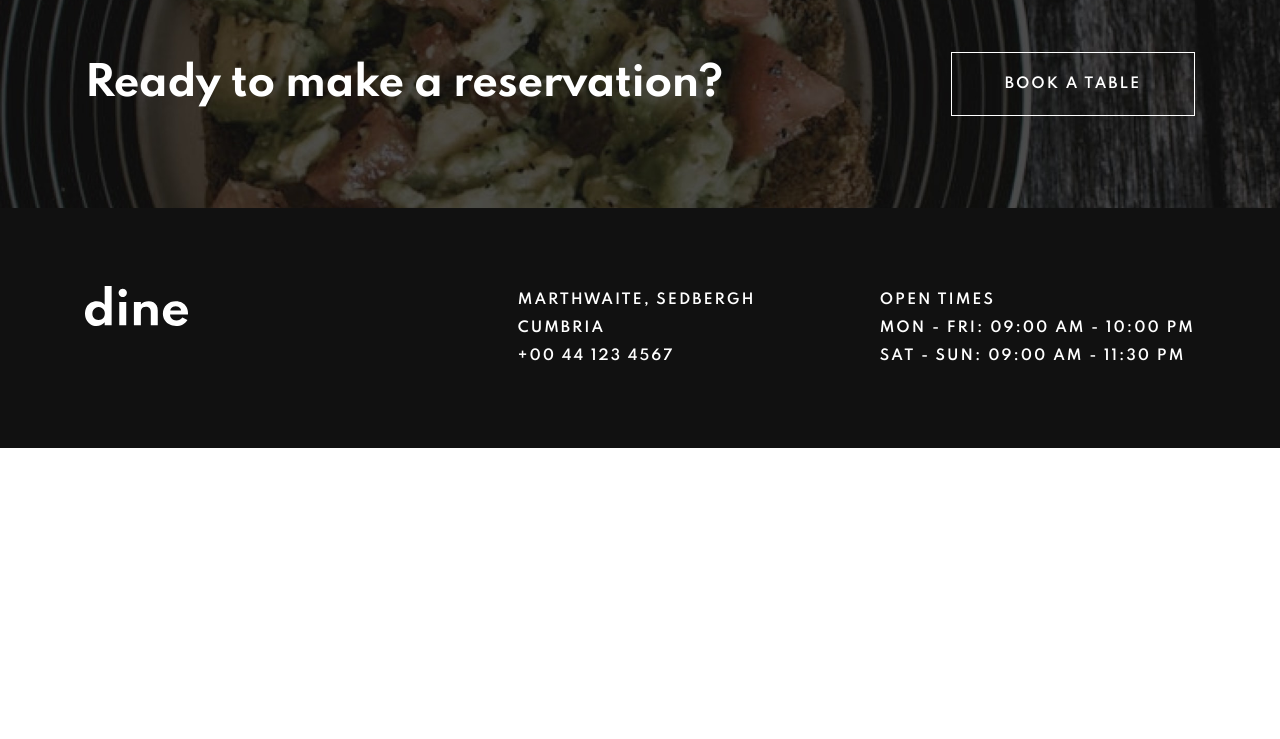
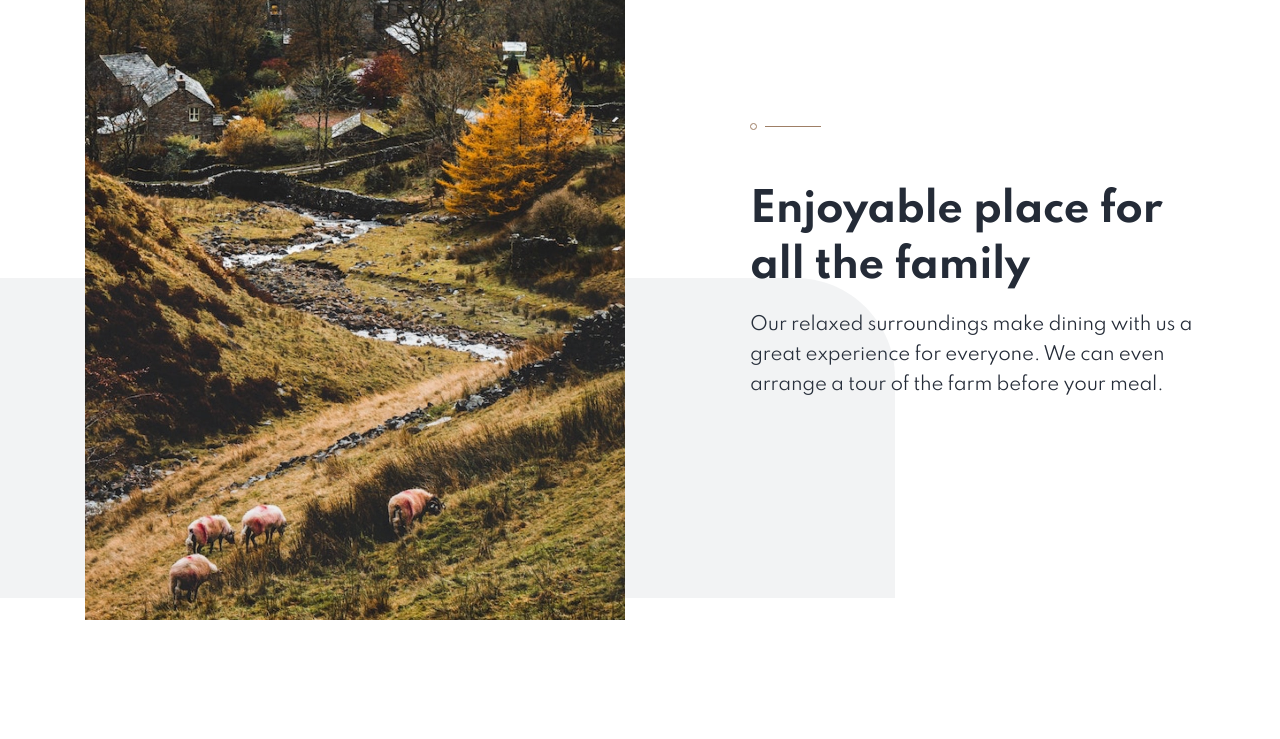
Before and after one commit to yjcyun/frontend_mentor, a React (Create React App) app in the folder intermediate/dine_restaurant_website/: page / in a window 1280 px wide. Shown: the part 860-1599 px from the top of the page. Before the commit the page ends 1308 px from the top, so only its background shows below. Built offline with nearby package versions, Linux system fonts and the light colour scheme.

Commit message:
:sparkles: Add useWindowDimensions hook, feature section

```diff
--- /dev/null
+++ b/intermediate/dine_restaurant_website/src/components/FeatureContent.tsx
@@ -0,0 +1,42 @@
+import styled from 'styled-components';
+
+import { ReactComponent as Divide } from '../assets/patterns/pattern-divide.svg';
+
+interface FeatureContentProps {
+  title: string;
+  description: string;
+  dark?: boolean;
+}
+
+const StyledFeatureContent = styled.div<{ dark: boolean }>`
+  width: 445px;
+  color: ${(props) => (props.dark ? 'var(--white)' : 'inherit')};
+
+  h2 {
+    padding: 48px 0 16px;
+  }
+
+  @media (max-width: 680px) {
+    width: 100%;
+
+    h2 {
+      font-size: 3.2rem;
+      line-height: 4rem;
+      letter-spacing: -0.4px;
+    }
+  }
+`;
+
+export const FeatureContent: React.FC<FeatureContentProps> = ({
+  title,
+  description,
+  dark = false,
+}) => {
+  return (
+    <StyledFeatureContent dark={dark}>
+      <Divide />
+      <h2>{title}</h2>
+      <p>{description}</p>
+    </StyledFeatureContent>
+  );
+};
--- /dev/null
+++ b/intermediate/dine_restaurant_website/src/hooks/useWindowDimensions.tsx
@@ -0,0 +1,28 @@
+import { useState, useEffect } from 'react';
+
+const getWindowDimensions = () => {
+  const { innerWidth: width, innerHeight: height } = window;
+
+  return {
+    width,
+    height,
+  };
+};
+
+export const useWindowDimensions = () => {
+  const [windowDimensions, setWindowDimensions] = useState(
+    getWindowDimensions()
+  );
+
+  useEffect(() => {
+    const handleResize = () => {
+      setWindowDimensions(getWindowDimensions());
+    };
+
+    window.addEventListener('resize', handleResize);
+
+    return () => window.removeEventListener('resize', handleResize);
+  }, []);
+
+  return windowDimensions;
+};
--- a/intermediate/dine_restaurant_website/src/pages/Home.tsx
+++ b/intermediate/dine_restaurant_website/src/pages/Home.tsx
@@ -1,6 +1,9 @@
 import styled from 'styled-components';
 
+import { useWindowDimensions } from '../hooks/useWindowDimensions';
+
 import { Button } from '../components/Button';
+import { FeatureContent } from '../components/FeatureContent';
 import { Footer } from '../components/Footer';
 import { ReserveBanner } from '../components/ReserveBanner';
 
@@ -8,6 +11,18 @@ import { ReactComponent as Logo } from '../assets/logo.svg';
 import hero from '../assets/homepage/hero-bg-desktop@2x.jpg';
 import heroTablet from '../assets/homepage/hero-bg-tablet@2x.jpg';
 import heroMobile from '../assets/homepage/hero-bg-mobile@2x.jpg';
+
+import enjoyable from '../assets/homepage/enjoyable-place-desktop@2x.jpg';
+import enjoyableTablet from '../assets/homepage/enjoyable-place-tablet@2x.jpg';
+import enjoyableMobile from '../assets/homepage/enjoyable-place-mobile@2x.jpg';
+
+import locally from '../assets/homepage/locally-sourced-desktop@2x.jpg';
+import locallyTablet from '../assets/homepage/locally-sourced-tablet@2x.jpg';
+import locallyMobile from '../assets/homepage/locally-sourced-mobile@2x.jpg';
+
+import CurveTopRight from '../assets/patterns/pattern-curve-top-right.svg';
+import CurveTopLeft from '../assets/patterns/pattern-curve-top-left.svg';
+import Lines from '../assets/patterns/pattern-lines.svg';
 
 const HeroWrapper = styled.div`
   width: 100%;
@@ -17,6 +32,7 @@ const HeroWrapper = styled.div`
   background-repeat: no-repeat;
   position: relative;
   color: var(--white);
+  z-index: -1;
 
   .overlay-whole {
     position: absolute;
@@ -60,6 +76,10 @@ const HeroWrapper = styled.div`
     .overlay-whole {
       width: 100%;
       height: 43vh;
+    }
+
+    .overlay-left {
+      width: auto;
     }
 
     .hero-content {
@@ -111,7 +131,106 @@ const HeroWrapper = styled.div`
   }
 `;
 
+const FeaturesWrapper = styled.div<{ reverse: boolean }>`
+  z-index: 1;
+  margin-top: -6rem !important;
+  margin-bottom: -6rem !important;
+  position: relative;
+  overflow: hidden;
+
+  .feature-img {
+    width: 100%;
+    max-width: 540px;
+  }
+
+  .grid {
+    display: flex;
+    align-items: center;
+    gap: 125px;
+    flex-direction: ${(props) => (props.reverse ? 'row-reverse' : 'row')};
+    padding-bottom: ${(props) => (props.reverse ? '0' : '181px')};
+  }
+
+  .pattern {
+    position: absolute;
+    left: ${(props) => (props.reverse ? 'undefined' : '0')};
+    right: ${(props) => (props.reverse ? '0' : 'undefined')};
+    bottom: ${(props) => (props.reverse ? '6rem' : 'undefined')};
+    top: ${(props) => (props.reverse ? 'undefined' : '42%')};
+  }
+
+  .pattern-lines {
+    position: absolute;
+    right: 4%;
+    top: 40%;
+  }
+
+  @media (max-width: 1024px) {
+    margin-bottom: 0 !important;
+
+    .grid {
+      flex-direction: column;
+      gap: 56px;
+      padding-bottom: ${(props) => (props.reverse ? '120px' : '180px')};
+      text-align: center;
+    }
+
+    .pattern {
+      left: ${(props) => (props.reverse ? 'undefined' : '-50rem')};
+      right: ${(props) => (props.reverse ? '-50rem' : 'undefined')};
+      bottom: ${(props) => (props.reverse ? '0rem' : 'undefined')};
+      top: ${(props) => (props.reverse ? 'undefined' : '30%')};
+    }
+
+    .pattern-lines {
+      right: 9%;
+      top: 25%;
+    }
+  }
+
+  @media (max-width: 680px) {
+    margin-top: -9rem !important;
+
+    .grid {
+      gap: 48px;
+      padding-bottom: ${(props) => (props.reverse ? '80px' : '140px')};
+    }
+
+    .pattern,
+    .pattern-lines {
+      display: none;
+    }
+  }
+`;
+
 const HomePage = () => {
+  const { width } = useWindowDimensions();
+
+  const getImage = (img: 'enjoyable' | 'locally') => {
+    if (width > 1024) {
+      switch (img) {
+        case 'enjoyable':
+          return enjoyable;
+        case 'locally':
+          return locally;
+      }
+    } else if (width > 680) {
+      switch (img) {
+        case 'enjoyable':
+          return enjoyableTablet;
+        case 'locally':
+          return locallyTablet;
+      }
+    } else {
+      switch (img) {
+        case 'enjoyable':
+          return enjoyableMobile;
+        case 'locally':
+          return locallyMobile;
+      }
+    }
+  };
+
   return (
     <div>
       <HeroWrapper>
@@ -132,6 +251,28 @@ const HomePage = () => {
           </div>
         </div>
       </HeroWrapper>
+      <FeaturesWrapper className='' reverse={false}>
+        <div className='grid gutter'>
+          <img src={getImage('enjoyable')} alt='' className='feature-img' />
+          <FeatureContent
+            title='Enjoyable place
+for all the family'
+            description='Our relaxed surroundings make dining with us a great experience for everyone. We can even arrange a tour of the farm before your meal.'
+          />
+        </div>
+        <img src={CurveTopRight} alt='' className='pattern' />
+      </FeaturesWrapper>
+      <FeaturesWrapper reverse>
+        <div className='grid gutter'>
+          <img src={getImage('locally')} alt='' className='feature-img' />
+          <FeatureContent
+            title='The most locally sourced food'
+            description='All our ingredients come directly from our farm or local fishery. So you can be sure that you’re eating the freshest, most sustainable food.'
+          />
+        </div>
+        <img src={CurveTopLeft} alt='' className='pattern' />
+        <img src={Lines} alt='' className='pattern-lines' />
+      </FeaturesWrapper>
       <ReserveBanner />
       <Footer />
     </div>
```
